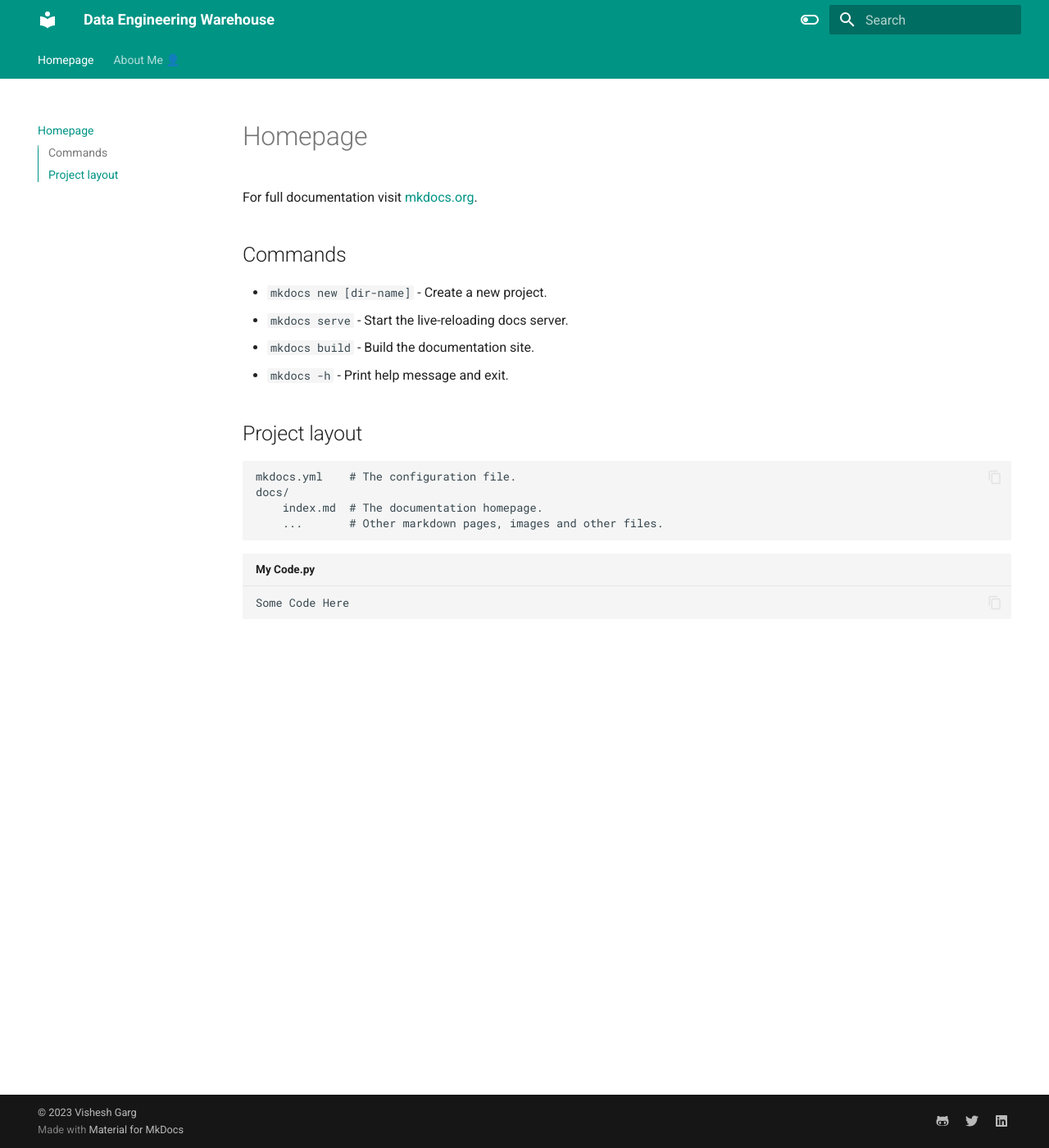
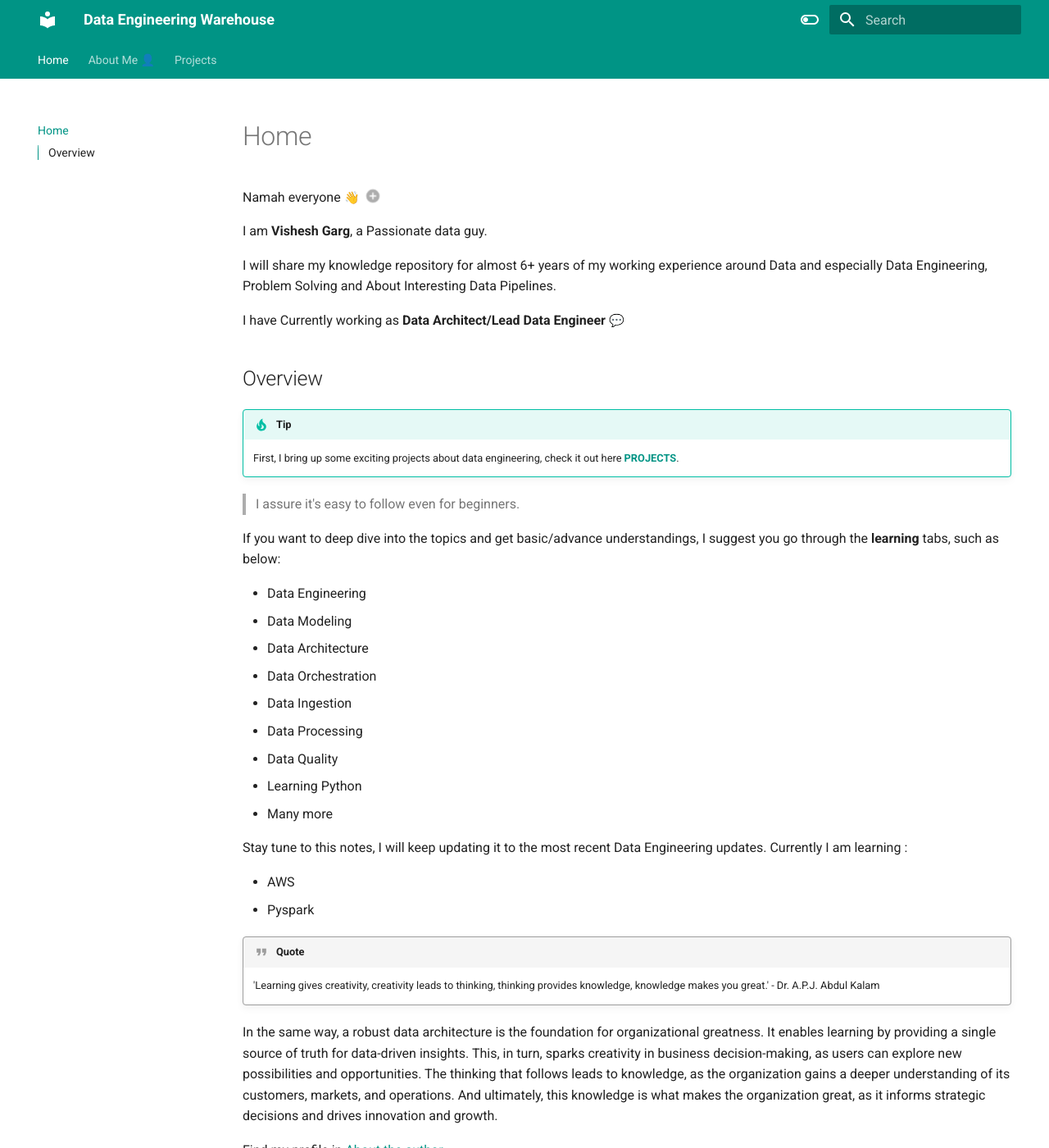
Before and after one commit to garg-vishesh/data-engineering-warehouse, an MkDocs documentation site: the page built from docs/index.md, in a window 1280 px wide and 1400 px high. Shown: the whole window at 82% size. Built offline with MkDocs 1.6.1 and Material for MkDocs 9.7.7, drawn with Linux system fonts in a browser that asks for light colours; emoji names are drawn with the system emoji font; some of the changed text lies outside the part shown.

Commit message:
$Adding Intital documentation files

````diff
--- a/docs/index.md
+++ b/docs/index.md
@@ -1,24 +1,48 @@
-# Homepage
+# Home
 
-For full documentation visit [mkdocs.org](https://www.mkdocs.org).
+Namah everyone :wave:
+(1)
+{ .annotate }
 
-## Commands
+1. _Namah_ is "Hello" in Sanskrit: language. :green_heart:
 
-* `mkdocs new [dir-name]` - Create a new project.
-* `mkdocs serve` - Start the live-reloading docs server.
-* `mkdocs build` - Build the documentation site.
-* `mkdocs -h` - Print help message and exit.
+I am **Vishesh Garg**, a Passionate data guy.
 
-## Project layout
+I will share my knowledge repository for almost 6+ years of my working experience around Data and especially Data Engineering, Problem Solving and About Interesting Data Pipelines.
 
-    mkdocs.yml    # The configuration file.
-    docs/
-        index.md  # The documentation homepage.
-        ...       # Other markdown pages, images and other files.
+I have Currently working as **Data Architect/Lead Data Engineer** :speech_balloon:
+## Overview
+
+!!! tip
+
+    First, I bring up some exciting projects about data engineering, check it out here [**PROJECTS**](projects/README.md).
+
+> I assure it's easy to follow even for beginners.
+
+If you want to deep dive into the topics and get basic/advance understandings, I suggest you go through the **learning** tabs, such as below:
+
+- Data Engineering
+- Data Modeling
+- Data Architecture
+- Data Orchestration
+- Data Ingestion
+- Data Processing
+- Data Quality
+- Learning Python
+- Many more
+
+Stay tune to this notes, I will keep updating it to the most recent Data Engineering updates.
+Currently I am learning :
+
+- AWS
+- Pyspark
+
+!!! quote
+
+    'Learning gives creativity, creativity leads to thinking, thinking provides knowledge, knowledge makes you great.' - Dr. A.P.J. Abdul Kalam
+
+In the same way, a robust data architecture is the foundation for organizational greatness. It enables learning by providing a single source of truth for data-driven insights. This, in turn, sparks creativity in business decision-making, as users can explore new possibilities and opportunities. The thinking that follows leads to knowledge, as the organization gains a deeper understanding of its customers, markets, and operations. And ultimately, this knowledge is what makes the organization great, as it informs strategic decisions and drives innovation and growth.
 
 
-``` py title="My Code.py"
-Some Code Here
 
-
-```
+Find my profile in [About the author](author.md).
````
Also changed, not shown: docs/author.md (+1 -1 lines), docs/projects/README.md (added, +17 -0 lines), docs/projects/great-expectations-bq.md (added, +289 -0 lines), docs/projects/get-gmails-gcs.md (added).
